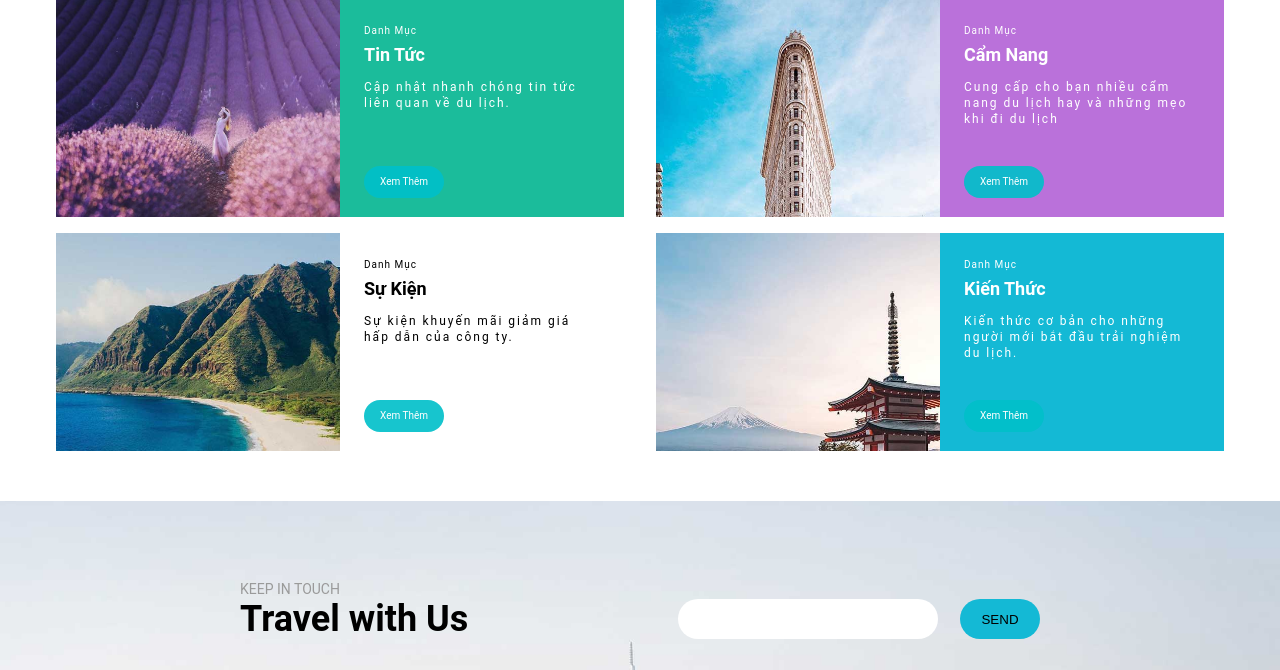
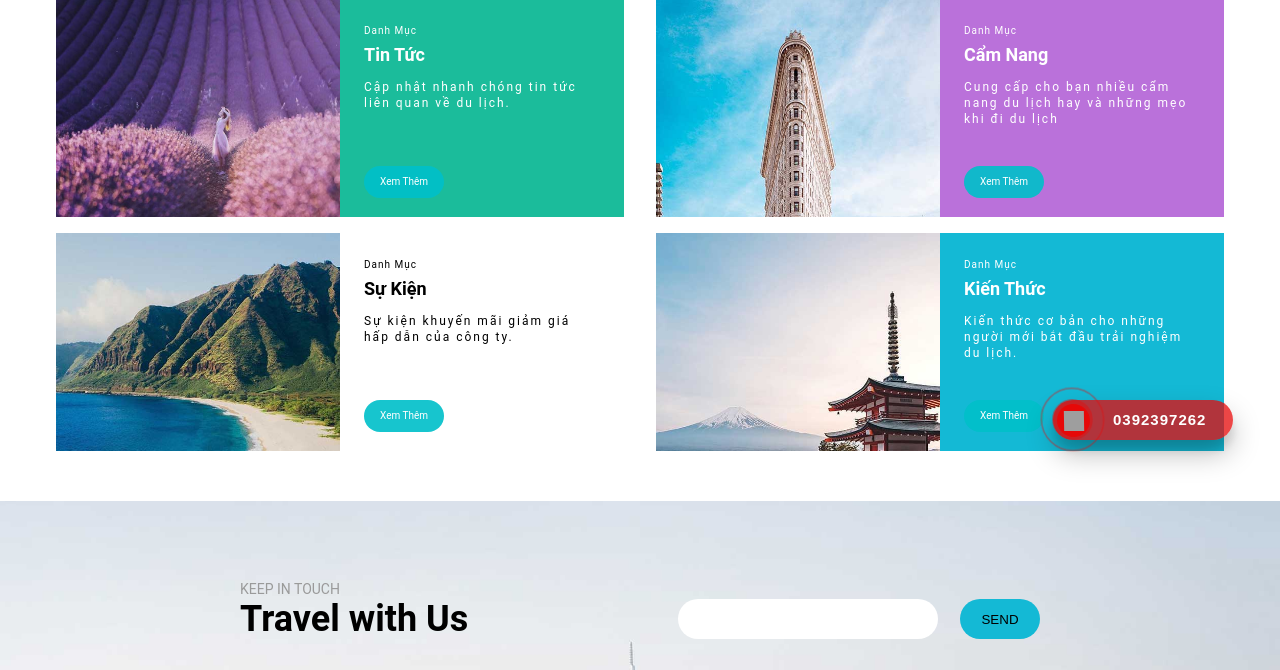
Before and after one commit to hoandz2002/teamok-duan1-, a PHP site: page /duan1/post.php in a window 1280 px wide. Shown: the part 323-993 px from the top of the page. Run offline with PHP 8.4, Linux system fonts and the light colour scheme; data that the repository does not hold is empty; grey boxes are pictures that could not be loaded.

Commit message:
anh hoan day

```diff
--- a/about.php
+++ b/about.php
@@ -147,6 +147,7 @@
 
                 </div>
             </div>
+            <?php require_once "./call.php" ?>
         </div>
         <div style="height: 640px;"></div>
         <?php require_once './footer.php'; ?>
--- /dev/null
+++ b/call.php
@@ -0,0 +1,207 @@
+<!DOCTYPE html>
+<html lang="en">
+<head>
+    <meta charset="UTF-8">
+    <meta http-equiv="X-UA-Compatible" content="IE=edge">
+    <meta name="viewport" content="width=device-width, initial-scale=1.0">
+    <title>Document</title>
+    <style>
+    .body__bottom-detail {
+        padding: 20px 0px 0px;
+    }
+    .hotline-phone-ring-wrap {
+  position: fixed;
+  bottom: 0;
+  right: 150px;
+  z-index: 999999;
+}
+.hotline-phone-ring {
+  position: relative;
+  visibility: visible;
+  background-color: transparent;
+  width: 110px;
+  height: 110px;
+  cursor: pointer;
+  z-index: 11;
+  -webkit-backface-visibility: hidden;
+  -webkit-transform: translateZ(0);
+  transition: visibility .5s;
+  left: 0;
+  bottom: 0;
+  display: block;
+}
+.hotline-phone-ring-circle {
+	width: 85px;
+  height: 85px;
+  top: 10px;
+  left: 10px;
+  position: absolute;
+  background-color: transparent;
+  border-radius: 100%;
+  border: 2px solid #e60808;
+  -webkit-animation: phonering-alo-circle-anim 1.2s infinite ease-in-out;
+  animation: phonering-alo-circle-anim 1.2s infinite ease-in-out;
+  transition: all .5s;
+  -webkit-transform-origin: 50% 50%;
+  -ms-transform-origin: 50% 50%;
+  transform-origin: 50% 50%;
+  opacity: 0.5;
+}
+.hotline-phone-ring-circle-fill {
+	width: 55px;
+  height: 55px;
+  top: 25px;
+  left: 25px;
+  position: absolute;
+  background-color: rgba(230, 8, 8, 0.7);
+  border-radius: 100%;
+  border: 2px solid transparent;
+  -webkit-animation: phonering-alo-circle-fill-anim 2.3s infinite ease-in-out;
+  animation: phonering-alo-circle-fill-anim 2.3s infinite ease-in-out;
+  transition: all .5s;
+  -webkit-transform-origin: 50% 50%;
+  -ms-transform-origin: 50% 50%;
+  transform-origin: 50% 50%;
+}
+.hotline-phone-ring-img-circle {
+	background-color: #e60808;
+	width: 33px;
+  height: 33px;
+  top: 37px;
+  left: 37px;
+  position: absolute;
+  background-size: 20px;
+  border-radius: 100%;
+  border: 2px solid transparent;
+  -webkit-animation: phonering-alo-circle-img-anim 1s infinite ease-in-out;
+  animation: phonering-alo-circle-img-anim 1s infinite ease-in-out;
+  -webkit-transform-origin: 50% 50%;
+  -ms-transform-origin: 50% 50%;
+  transform-origin: 50% 50%;
+  display: -webkit-box;
+  display: -webkit-flex;
+  display: -ms-flexbox;
+  display: flex;
+  align-items: center;
+  justify-content: center;
+}
+.hotline-phone-ring-img-circle .pps-btn-img {
+	display: -webkit-box;
+  display: -webkit-flex;
+  display: -ms-flexbox;
+  display: flex;
+}
+.hotline-phone-ring-img-circle .pps-btn-img img {
+	width: 20px;
+	height: 20px;
+}
+.hotline-bar {
+  position: absolute;
+  background: rgba(230, 8, 8, 0.75);
+  height: 40px;
+  width: 180px;
+  line-height: 40px;
+  border-radius: 3px;
+  padding: 0 10px;
+  background-size: 100%;
+  cursor: pointer;
+  transition: all 0.8s;
+  -webkit-transition: all 0.8s;
+  z-index: 9;
+  box-shadow: 0 14px 28px rgba(0, 0, 0, 0.25), 0 10px 10px rgba(0, 0, 0, 0.1);
+  border-radius: 50px !important;
+  /* width: 175px !important; */
+  left: 33px;
+  bottom: 37px;
+}
+.hotline-bar > a {
+  color: #fff;
+  text-decoration: none;
+  font-size: 15px;
+  font-weight: bold;
+  text-indent: 50px;
+  display: block;
+  letter-spacing: 1px;
+  line-height: 40px;
+  font-family: Arial;
+}
+.hotline-bar > a:hover,
+.hotline-bar > a:active {
+  color: #fff;
+}
+@-webkit-keyframes phonering-alo-circle-anim {
+  0% {
+    -webkit-transform: rotate(0) scale(0.5) skew(1deg);
+    -webkit-opacity: 0.1;
+  }
+  30% {
+    -webkit-transform: rotate(0) scale(0.7) skew(1deg);
+    -webkit-opacity: 0.5;
+  }
+  100% {
+    -webkit-transform: rotate(0) scale(1) skew(1deg);
+    -webkit-opacity: 0.1;
+  }
+}
+@-webkit-keyframes phonering-alo-circle-fill-anim {
+  0% {
+    -webkit-transform: rotate(0) scale(0.7) skew(1deg);
+    opacity: 0.6;
+  }
+  50% {
+    -webkit-transform: rotate(0) scale(1) skew(1deg);
+    opacity: 0.6;
+  }
+  100% {
+    -webkit-transform: rotate(0) scale(0.7) skew(1deg);
+    opacity: 0.6;
+  }
+}
+@-webkit-keyframes phonering-alo-circle-img-anim {
+  0% {
+    -webkit-transform: rotate(0) scale(1) skew(1deg);
+  }
+  10% {
+    -webkit-transform: rotate(-25deg) scale(1) skew(1deg);
+  }
+  20% {
+    -webkit-transform: rotate(25deg) scale(1) skew(1deg);
+  }
+  30% {
+    -webkit-transform: rotate(-25deg) scale(1) skew(1deg);
+  }
+  40% {
+    -webkit-transform: rotate(25deg) scale(1) skew(1deg);
+  }
+  50% {
+    -webkit-transform: rotate(0) scale(1) skew(1deg);
+  }
+  100% {
+    -webkit-transform: rotate(0) scale(1) skew(1deg);
+  }
+}
+@media (max-width: 768px) {
+  .hotline-bar {
+    display: none;
+  }
+}
+</style>
+</head>
+<body>
+<div class="hotline-phone-ring-wrap">
+            <div class="hotline-phone-ring">
+                <div class="hotline-phone-ring-circle"></div>
+                <div class="hotline-phone-ring-circle-fill"></div>
+                <div class="hotline-phone-ring-img-circle">
+                    <a href="tel:0987654321" class="pps-btn-img">
+                        <img src="https://nguyenhung.net/wp-content/uploads/2019/05/icon-call-nh.png" alt="Gọi điện thoại" width="50">
+                    </a>
+                </div>
+            </div>
+            <div class="hotline-bar" style="right: 0;">
+                <a href="tel:0392397262">
+                    <span class="text-hotline">0392397262</span>
+                </a>
+            </div>
+</body>
+</html>
--- a/cart.php
+++ b/cart.php
@@ -174,6 +174,7 @@ $data_ds = getIdBill($id_customer);
                     PROCEED TO CHECKOUT
                 </button>
             </div> -->
+            <?php require_once "./call.php" ?>
         </div>
         <?php require_once './footer.php'; ?>
 
--- a/contact.php
+++ b/contact.php
@@ -209,6 +209,7 @@ if (isset($_POST['btn-submit'])) {
                 </div>
             </div>
         </div>
+        <?php require_once "./call.php" ?>
     </div>
     <?php require_once './footer.php'; ?>
     <div class="modal js-modal">
--- a/location_detail.php
+++ b/location_detail.php
@@ -154,6 +154,7 @@ if (empty($_SESSION['user']) == false) {
                     </div>
                 </div>
             </div>
+            <?php require_once "./call.php" ?>
         </div>
         <?php require_once './footer.php'; ?>
 </body>
--- a/post.php
+++ b/post.php
@@ -93,6 +93,7 @@
                 </div>
             </div>
         </div>
+        <?php require_once "./call.php" ?>
     </div>
     <?php require_once './footer.php'; ?>
 </body>
--- a/post_cate.php
+++ b/post_cate.php
@@ -70,6 +70,7 @@ $ok1 = $name['name_cate_post'];
                 </div>
             </div>
         </div>
+        <?php require_once "./call.php" ?>
     </div>
     <?php require_once './footer.php'; ?>
 </body>
--- a/post_detail.php
+++ b/post_detail.php
@@ -86,6 +86,7 @@ $postcate = get4Id($post['id_cate_post']);
                     </div>
                 </div>
             </div>
+            <?php require_once "./call.php" ?>
         </div>
         <?php require_once './footer.php'; ?>
 </body>
--- a/tours.php
+++ b/tours.php
@@ -124,6 +124,7 @@ $dataPrice = price();
             filter: brightness(60%);
         }
     </style>
+
 </head>
 
 <body>
@@ -228,7 +229,9 @@ $dataPrice = price();
                 </div>
             </div>
         </div>
+       <?php require_once "./call.php" ?>
     </div>
+
     <?php require_once './footer.php'; ?>
     <script src="./asset/js/toast.js"></script>
 </body>
--- a/tours_cate.php
+++ b/tours_cate.php
@@ -160,6 +160,7 @@ $location = getAllLocation();
                 </div>
             </div>
         </div>
+        <?php require_once "./call.php" ?>
     </div>
     <?php require_once './footer.php'; ?>
 </body>
--- a/tours_detail.php
+++ b/tours_detail.php
@@ -387,6 +387,7 @@ if (isset($_POST['addgiohang'])) {
                     </div>
                 </div>
             </div>
+            <?php require_once "./call.php" ?>
         </div>
         <?php require_once './footer.php'; ?>
         <script>
```
Also changed, not shown: index.php (+31 -7 lines).
